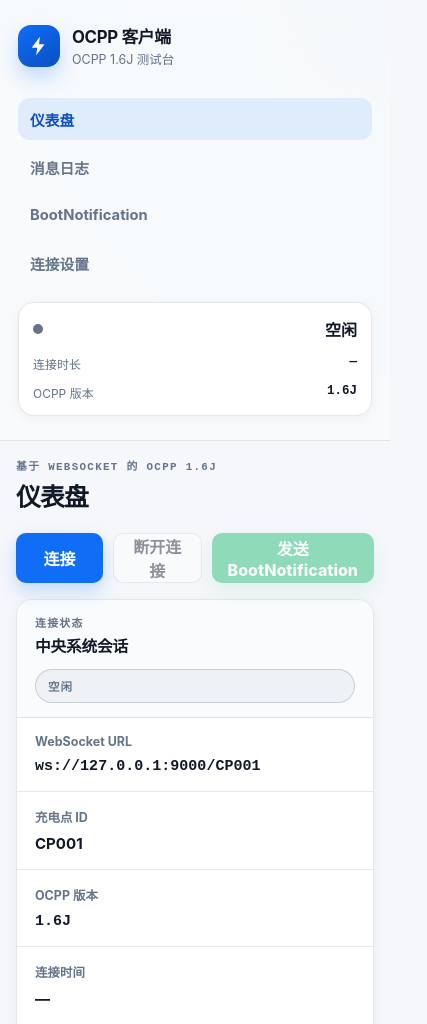
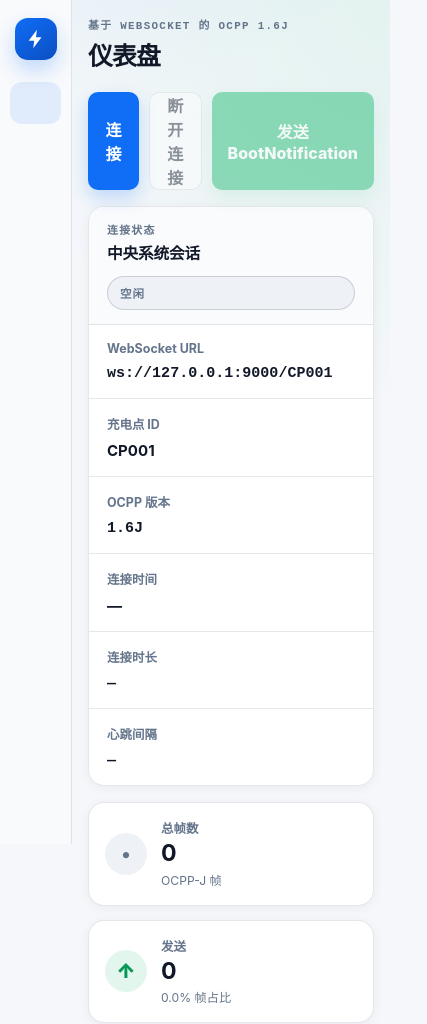
Before and after one commit to ForbiddenR/oclient, a website built with Vite: page src/renderer/index.html in a window 390 px wide. Shown: the top 1024 px of the page, 427 px wide, since content can reach past the window. Built offline with nearby package versions, Linux system fonts and the light colour scheme.

Commit message:
change the layout of the components

```diff
--- a/src/renderer/app.ts
+++ b/src/renderer/app.ts
@@ -309,10 +309,10 @@ function buildAppMarkup(): string {
         </div>
 
         <nav class="rail-nav" aria-label="仪表盘分区">
-          <a class="active" href="#dashboard">仪表盘</a>
-          <a href="#messages">消息日志</a>
-          <a href="#boot">BootNotification</a>
-          <a href="#settings">连接设置</a>
+          <a class="active" href="#dashboard" title="仪表盘" aria-label="仪表盘"><span class="rail-icon" aria-hidden="true">⌂</span><span>仪表盘</span></a>
+          <a href="#messages" title="消息日志" aria-label="消息日志"><span class="rail-icon" aria-hidden="true">⇄</span><span>消息日志</span></a>
+          <a href="#boot" title="BootNotification" aria-label="BootNotification"><span class="rail-icon" aria-hidden="true">↯</span><span>BootNotification</span></a>
+          <a href="#settings" title="连接设置" aria-label="连接设置"><span class="rail-icon" aria-hidden="true">⚙</span><span>连接设置</span></a>
         </nav>
 
         <div class="rail-summary" aria-label="当前会话摘要">
--- a/src/renderer/styles.css
+++ b/src/renderer/styles.css
@@ -35,7 +35,7 @@
 }
 
 body {
-  min-width: 1120px;
+  min-width: 0;
   margin: 0;
   background:
     radial-gradient(circle at 20% -10%, rgba(15, 109, 246, 0.12), transparent 28rem),
@@ -76,19 +76,22 @@ p {
 /* App shell */
 .app-shell {
   display: grid;
-  grid-template-columns: 240px minmax(0, 1fr);
+  grid-template-columns: minmax(220px, 240px) minmax(0, 1fr);
   min-height: 100vh;
 }
 
 .rail {
   position: sticky;
   top: 0;
+  z-index: 10;
   display: flex;
   flex-direction: column;
-  min-height: 100vh;
+  height: 100vh;
+  min-height: 0;
+  overflow-y: auto;
   padding: 24px 18px;
   border-right: 1px solid var(--line);
-  background: rgba(248, 250, 252, 0.92);
+  background: rgba(248, 250, 252, 0.96);
   backdrop-filter: blur(18px);
 }
 
@@ -143,6 +146,16 @@ p {
   font-size: 0.92rem;
   font-weight: 700;
   text-decoration: none;
+}
+
+.rail-icon {
+  display: inline-grid;
+  place-items: center;
+  flex: none;
+  width: 20px;
+  color: inherit;
+  font-size: 1rem;
+  line-height: 1;
 }
 
 .rail-nav a:hover,
@@ -217,6 +230,7 @@ p {
 
 .dashboard {
   min-width: 0;
+  overflow-x: hidden;
   padding: 24px;
 }
 
@@ -355,7 +369,7 @@ p {
 /* Metrics */
 .metrics-grid {
   display: grid;
-  grid-template-columns: repeat(5, minmax(0, 1fr));
+  grid-template-columns: repeat(auto-fit, minmax(150px, 1fr));
   gap: 14px;
   margin-bottom: 16px;
 }
@@ -431,7 +445,7 @@ p {
 /* Main content */
 .content-grid {
   display: grid;
-  grid-template-columns: minmax(560px, 1.35fr) minmax(360px, 0.65fr);
+  grid-template-columns: minmax(0, 1.35fr) minmax(320px, 0.65fr);
   gap: 16px;
   align-items: start;
 }
@@ -785,11 +799,11 @@ p {
 
 .log-row {
   display: grid;
-  grid-template-columns: 92px 96px minmax(120px, 0.7fr) minmax(120px, 0.8fr) minmax(220px, 1.8fr);
-  gap: 12px;
+  grid-template-columns: 82px 82px minmax(96px, 0.65fr) minmax(92px, 0.75fr) minmax(120px, 1.8fr);
+  gap: 10px;
   align-items: center;
   min-height: 48px;
-  padding: 0 18px;
+  padding: 0 16px;
   border-bottom: 1px solid var(--line);
   font-size: 0.82rem;
 }
@@ -999,32 +1013,30 @@ p {
   padding: 18px;
 }
 
-@media (max-width: 900px) {
-  body {
-    min-width: 0;
-  }
-
+@media (max-width: 1180px) {
   .app-shell {
-    grid-template-columns: 1fr;
+    grid-template-columns: 72px minmax(0, 1fr);
   }
 
   .rail {
-    position: static;
-    min-height: auto;
-    border-right: 0;
-    border-bottom: 1px solid var(--line);
+    padding: 18px 10px;
   }
 
-  .rail-nav {
-    grid-template-columns: repeat(4, minmax(0, 1fr));
+  .rail-brand {
+    justify-content: center;
+    margin-bottom: 22px;
   }
 
+  .rail-brand div,
+  .rail-nav a span,
   .rail-summary {
-    margin-top: 18px;
+    display: none;
   }
 
-  .metrics-grid {
-    grid-template-columns: repeat(3, minmax(0, 1fr));
+  .rail-nav a {
+    justify-content: center;
+    padding: 0;
+    font-size: 1.1rem;
   }
 
   .content-grid {
```
